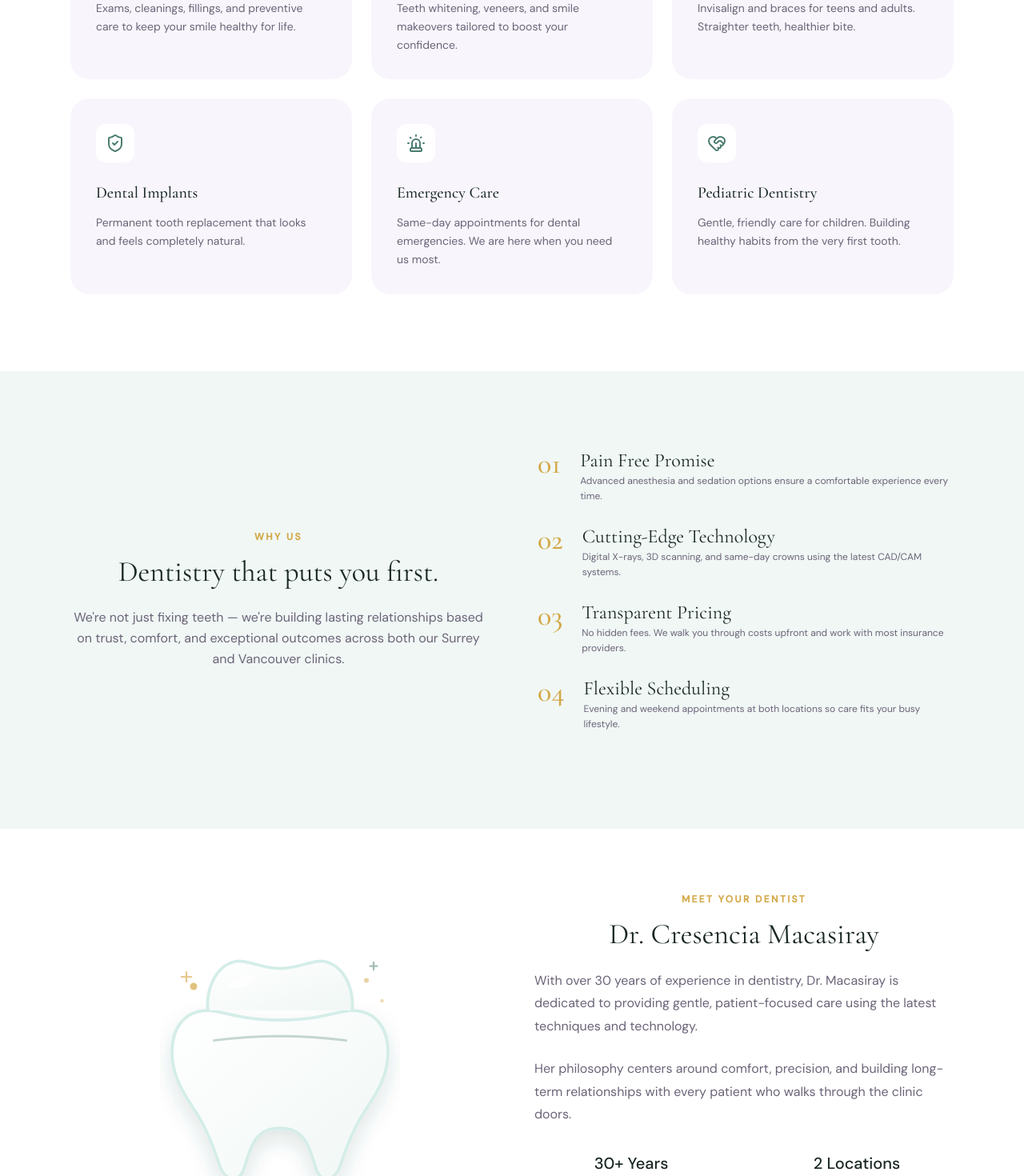
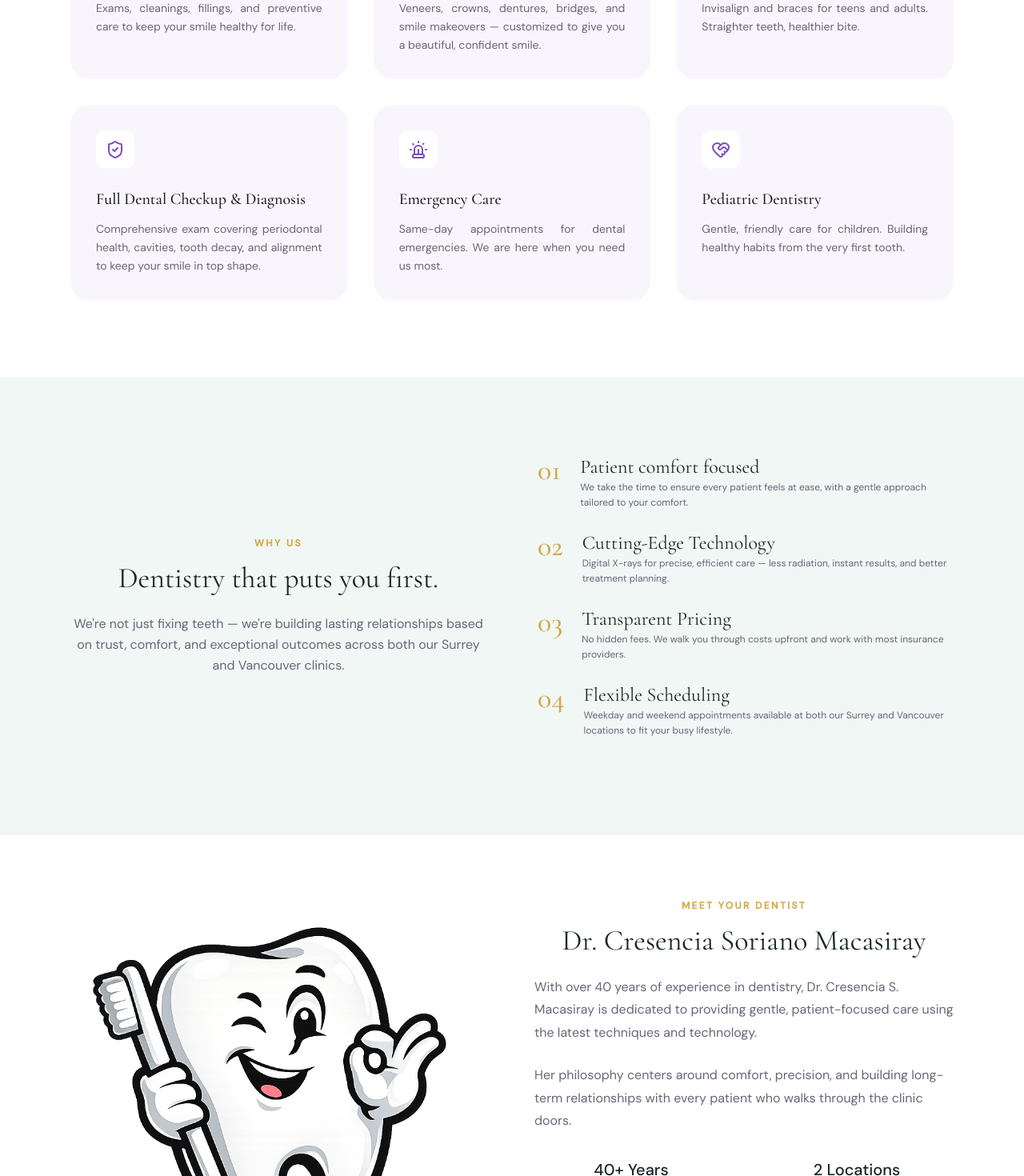
Before and after one commit to lal29/dentalsite-drcm, a React (Vite) app: page / in a window 1280 px wide. Shown: the part 1330-2800 px from the top of the page at 80% size. Built offline with nearby package versions, Linux system fonts and the light colour scheme.

Commit message:
Revised services, about, features, location

```diff
--- a/src/components/About.jsx
+++ b/src/components/About.jsx
@@ -1,7 +1,7 @@
-import toothImg from "../assets/tooth.svg"
+import toothImg from "../assets/tooth.png"
 
 const stats = [
-  { value: "30+ Years", label: "Clinical Experience" },
+  { value: "40+ Years", label: "Clinical Experience" },
   { value: "2 Locations", label: "Serving Surrey & Vancouver" },
   { value: "Advanced", label: "Modern Technology" },
   { value: "Family Care", label: "All Ages Welcome" },
@@ -49,12 +49,12 @@ export default function About() {
             className="text-3xl md:text-4xl text-dark-bg mb-6 text-center"
             style={{ fontFamily: "Cormorant Garamond, serif" }}
           >
-            Dr. Cresencia Macasiray
+            Dr. Cresencia Soriano Macasiray
           </h2>
           <div className="max-w-xl">
               <p className="text-[#6b6478] leading-[1.8] mb-6 text-left">
-                With over 30 years of experience in dentistry,
-                Dr. Macasiray is dedicated to providing gentle,
+                With over 40 years of experience in dentistry,
+                Dr. Cresencia S. Macasiray is dedicated to providing gentle,
                 patient-focused care using the latest techniques and technology.
               </p>
 
--- a/src/components/BookingModal.jsx
+++ b/src/components/BookingModal.jsx
@@ -38,7 +38,7 @@ export default function BookingModal ({isOpen, onClose}) {
                         </div>
                         <div>
                             <p className="font-medium text-dark-bg">Surrey Clinic</p>
-                            <p className="text-xs text-[#6b6478]">Suite 302-15957 84th Ave, Surrey BC</p>
+                            <p className="text-xs text-[#6b6478]">Suite 302-15957 84th Avenue, Surrey, B.C. V4N 0W7</p>
                         </div>
                     </a>
 
@@ -58,7 +58,7 @@ export default function BookingModal ({isOpen, onClose}) {
                         </div>
                         <div>
                             <p className="font-medium text-dark-bg">Vancouver Clinic</p>
-                            <p className="text-xs text-[#6b6478]">3911 Fraser Street, Vancouver BC</p>
+                            <p className="text-xs text-[#6b6478]">3911 Fraser Street, Vancouver B.C V5V 4E5</p>
                         </div>
                     </a>
                 </div>
--- a/src/components/Features.jsx
+++ b/src/components/Features.jsx
@@ -3,13 +3,13 @@ export default function Features () {
     const reasons = [
         {
             number: "01",
-            title: "Pain Free Promise",
-            description: "Advanced anesthesia and sedation options ensure a comfortable experience every time."
+            title: "Patient comfort focused",
+            description: "We take the time to ensure every patient feels at ease, with a gentle approach tailored to your comfort."
         },
         {
             number: "02",
             title: "Cutting-Edge Technology",
-            description: "Digital X-rays, 3D scanning, and same-day crowns using the latest CAD/CAM systems."
+            description: "Digital X-rays for precise, efficient care — less radiation, instant results, and better treatment planning."
         },
         {
             number: "03",
@@ -19,7 +19,7 @@ export default function Features () {
         {
             number: "04",
             title: "Flexible Scheduling",
-            description: "Evening and weekend appointments at both locations so care fits your busy lifestyle."
+            description: "Weekday and weekend appointments available at both our Surrey and Vancouver locations to fit your busy lifestyle."
         }
     ]
 
--- a/src/components/Footer.jsx
+++ b/src/components/Footer.jsx
@@ -5,7 +5,7 @@ export default function Footer () {
         "General Dentistry",
         "Cosmetic Dentistry",
         "Orthodontics",
-        "Dental Implants",
+        "Full Dental Checkup & Diagnosis",
         "Emergency Care",
         "Pediatric Dentistry"
     ]
@@ -18,7 +18,7 @@ export default function Footer () {
         },
         {
             city: "Surrey",
-            address: "Suite 302-15957 84 th Avenue, Surrey, B.C. V4N 0W7",
+            address: "Suite 302-15957 84th Avenue, Surrey, B.C. V4N 0W7",
             phone: "604-593-5550",
             hours: "Mon-Wed 9am–5:30pm · Fri 9am–5:30pm · Sat 9am–4pm",
         }
@@ -32,7 +32,7 @@ export default function Footer () {
                             className="text-xl md:text-2xl lg:text-3xl font-medium text-white"
                             style={{ fontFamily: "Cormorant Garamond, serif" }}
                             >
-                            Dr. Macasiray <span className="text-accent">Dental</span>
+                            Dr. Cresencia S. Macasiray
                         </a>
                         <p className="text-[#9d94ab] text-sm leading-relaxed mt-4">
                             Gentle, modern dental care for the whole family.
--- a/src/components/Locations.jsx
+++ b/src/components/Locations.jsx
@@ -1,11 +1,12 @@
-import {MapPin,Phone, Clock} from "lucide-react"
+import {MapPin,Phone, Clock, Printer} from "lucide-react"
 
 export default function Locations() {
     const locations = [
         {
             city: "Vancouver",
-            address: "3911 Fraser Street, Vancouver B.C V5V4E5",
+            address: "3911 Fraser Street, Vancouver B.C V5V 4E5",
             phone: "604-731-1512",
+            fax: "",
             hours: [
                 { days: "Mon–Fri", time: "9:00am – 5:30pm" },
                 { days: "Sat", time: "9:00am – 4:00pm" },
@@ -15,8 +16,9 @@ export default function Locations() {
         },
         {
             city: "Surrey",
-            address: "Suite 302-15957 84 th Avenue, Surrey, B.C. V4N0W7",
+            address: "Suite 302-15957 84th Avenue, Surrey, B.C. V4N 0W7",
             phone: "604-593-5550",
+            fax: "604-593-5551",
             hours: [
                 { days: "Mon–Wed", time: "9:00am – 5:30pm" },
                 { days: "Thu", time: "Closed" },
@@ -80,7 +82,7 @@ export default function Locations() {
               </div>
 
               {/* Phone */}
-              <div className="flex items-center gap-4 mb-8 text-[#6b6478]">
+              <div className="flex items-center gap-4 mb-5 text-[#6b6478]">
                 <Phone className="w-5 h-5 text-primary shrink-0" />
                 <a
                   href={`tel:${location.phone}`}
@@ -88,6 +90,12 @@ export default function Locations() {
                 >
                   {location.phone}
                 </a>
+              </div>
+
+              {/* Fax */}
+              <div className="flex items-center gap-4 mb-8 text-[#6b6478]">
+                <Printer className="w-5 h-5 text-primary shrink-0" />
+                <span>Fax: {location.fax}</span>
               </div>
 
               {/* Hours */}
--- a/src/components/Navbar.jsx
+++ b/src/components/Navbar.jsx
@@ -39,7 +39,7 @@ export default function Navbar({onBookClick}) {
       <div className="max-w-6xl mx-auto flex items-center justify-between px-4 sm:px-6 py-4">
         <a href="#hero" className="text-xl sm:text-2xl md:text-3xl font-medium text-primary-dark whitespace-nowrap"
           style={{ fontFamily: "Cormorant Garamond, serif" }}>
-            Dr. Cresencia <span className="text-accent">Macasiray</span>
+            Dr. Cresencia S. <span className="text-accent">Macasiray</span>
         </a>
           <div className="flex items-center gap-3">
             {/* Links */}
--- a/src/components/Services.jsx
+++ b/src/components/Services.jsx
@@ -18,7 +18,7 @@ export default function Services() {
     {
       title: "Cosmetic Dentistry",
       description:
-        "Teeth whitening, veneers, and smile makeovers tailored to boost your confidence.",
+        "Veneers, crowns, dentures, bridges, and smile makeovers — customized to give you a beautiful, confident smile.",
       icon: Sparkles,
     },
     {
@@ -28,9 +28,9 @@ export default function Services() {
       icon: Smile,
     },
     {
-      title: "Dental Implants",
+      title: "Full Dental Checkup & Diagnosis",
       description:
-        "Permanent tooth replacement that looks and feels completely natural.",
+        "Comprehensive exam covering periodontal health, cavities, tooth decay, and alignment to keep your smile in top shape.",
       icon: ShieldCheck,
     },
     {
@@ -53,12 +53,12 @@ export default function Services() {
 
         {/* Section Header */}
         <div className="text-center max-w-2xl mx-auto mb-16">
-          <p className="text-accent uppercase tracking-[0.2em] text-xs font-semibold mb-4">
+          <p className="text-[#d4a847] uppercase tracking-[0.2em] text-xs font-semibold mb-4">
             What We Offer
           </p>
 
           <h2
-            className="text-3xl md:text-4xl text-dark-bg mb-6"
+            className="text-3xl md:text-4xl text-[#1a1625] mb-6"
             style={{ fontFamily: "Cormorant Garamond, serif" }}
           >
             Comprehensive Dental Services
@@ -71,7 +71,7 @@ export default function Services() {
         </div>
 
         {/* Services Grid */}
-        <div className="grid gap-5 md:gap-6 grid-cols-2 lg:grid-cols-3">
+        <div className="grid gap-8 sm:grid-cols-2 lg:grid-cols-3">
           {services.map((service) => (
             <div
               key={service.title}
@@ -79,8 +79,7 @@ export default function Services() {
                 group
                 bg-[#f8f6fc]
                 rounded-3xl
-                p-4
-                md:p-8
+                p-8
                 transition-all
                 duration-300
                 hover:shadow-xl
@@ -89,19 +88,18 @@ export default function Services() {
             >
               {/* Icon */}
               <div className="
-                w-10 h-10
-                md:w-12 md:h-12
+                w-12 h-12
                 bg-white
                 rounded-xl
                 flex items-center justify-center
                 mb-6
                 transition-all
                 duration-300
-                group-hover:bg-primary/10
+                group-hover:bg-[#7c4dbd]/10
               ">
                 <service.icon className="
-                  w-5 h-5 md:w-6 md:h-6
-                  text-primary
+                  w-6 h-6
+                  text-[#7c4dbd]
                   transition-transform
                   duration-300
                   group-hover:scale-110
@@ -110,14 +108,14 @@ export default function Services() {
 
               {/* Title */}
               <h3
-                className="text-base md:text-xl text-dark-bg mb-3 font-medium"
+                className="text-lg md:text-xl text-[#1a1625] mb-3 font-medium"
                 style={{ fontFamily: "Cormorant Garamond, serif" }}
               >
                 {service.title}
               </h3>
 
               {/* Description */}
-              <p className="text-[#6b6478] leading-relaxed text-sm ">
+              <p className="text-[#6b6478] leading-relaxed text-sm text-justify">
                 {service.description}
               </p>
             </div>
```
Also changed, not shown: src/assets/tooth.png (added).
